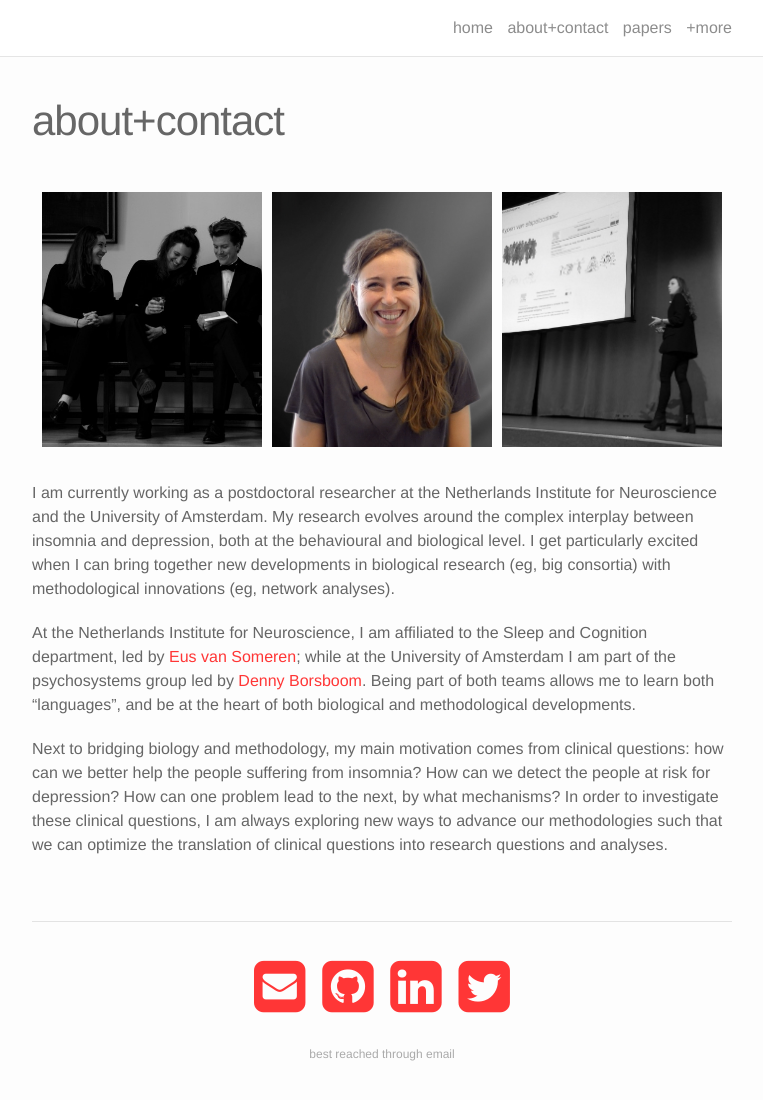
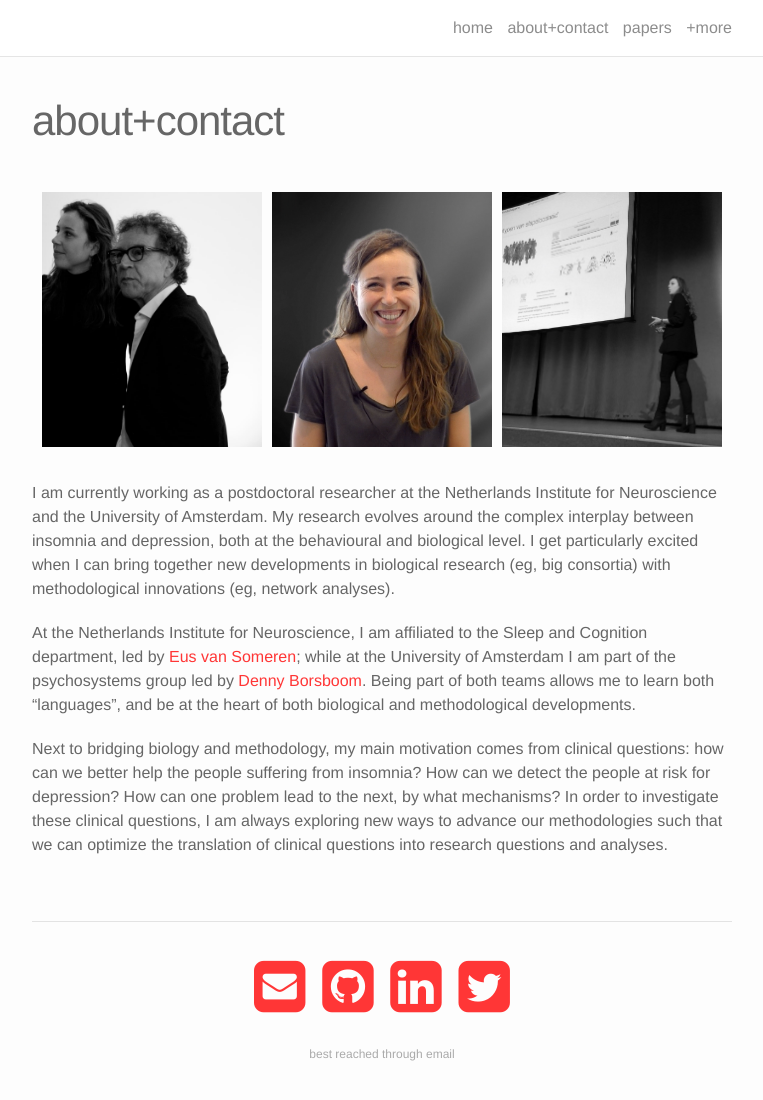
Before and after one commit to tfblanken/tfblanken.github.io, a Jekyll site: the page built from about.md, in a window 1280 px wide and 1171 px high. Shown: the top 1100 px of the window, without its empty margins (258-1021 px from the left). Built offline with Jekyll 4.4.1, drawn with Linux system fonts in a browser that asks for light colours; nearby versions of some CDN libraries.

Commit message:
photo met papa

```diff
--- a/about.md
+++ b/about.md
@@ -7,7 +7,7 @@ permalink: /about/
 
 
 <div class="img_row">
-	<img class="col one" src="{{ site.baseurl }}/img/marie_verdediging.jpg" alt="" title="example image"/>
+	<img class="col one" src="{{ site.baseurl }}/img/marie-promotie-papa.jpg" alt="" title="example image"/>
 	<img class="col one" src="{{ site.baseurl }}/img/prof_pic.jpg" alt="" title="example image"/>
 	<img class="col one" src="{{ site.baseurl }}/img/presentation_vgct.jpg" alt="" title="example image"/>
 </div>
```
Also changed, not shown: img/marie-promotie-papa.jpg (added).
